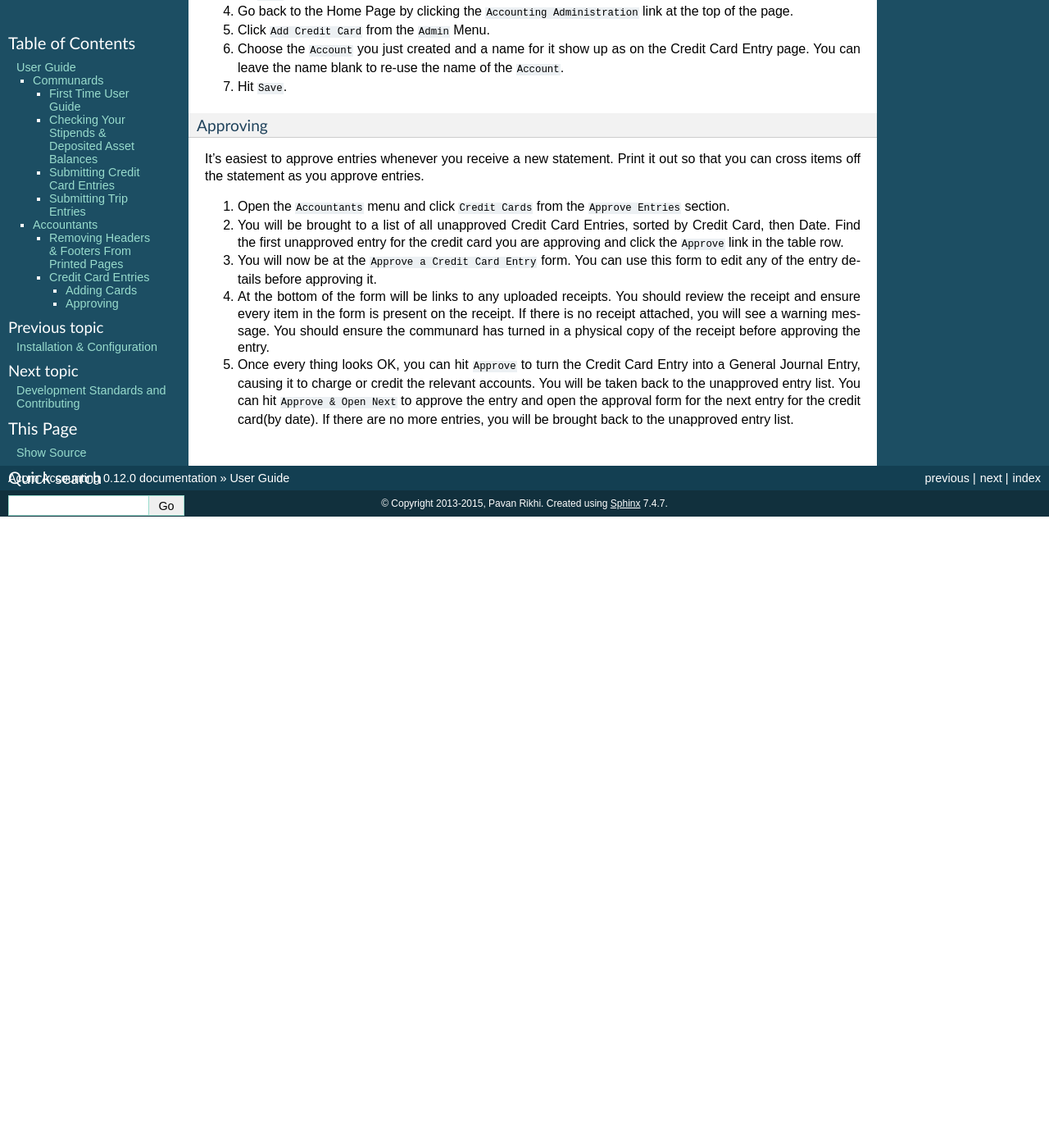
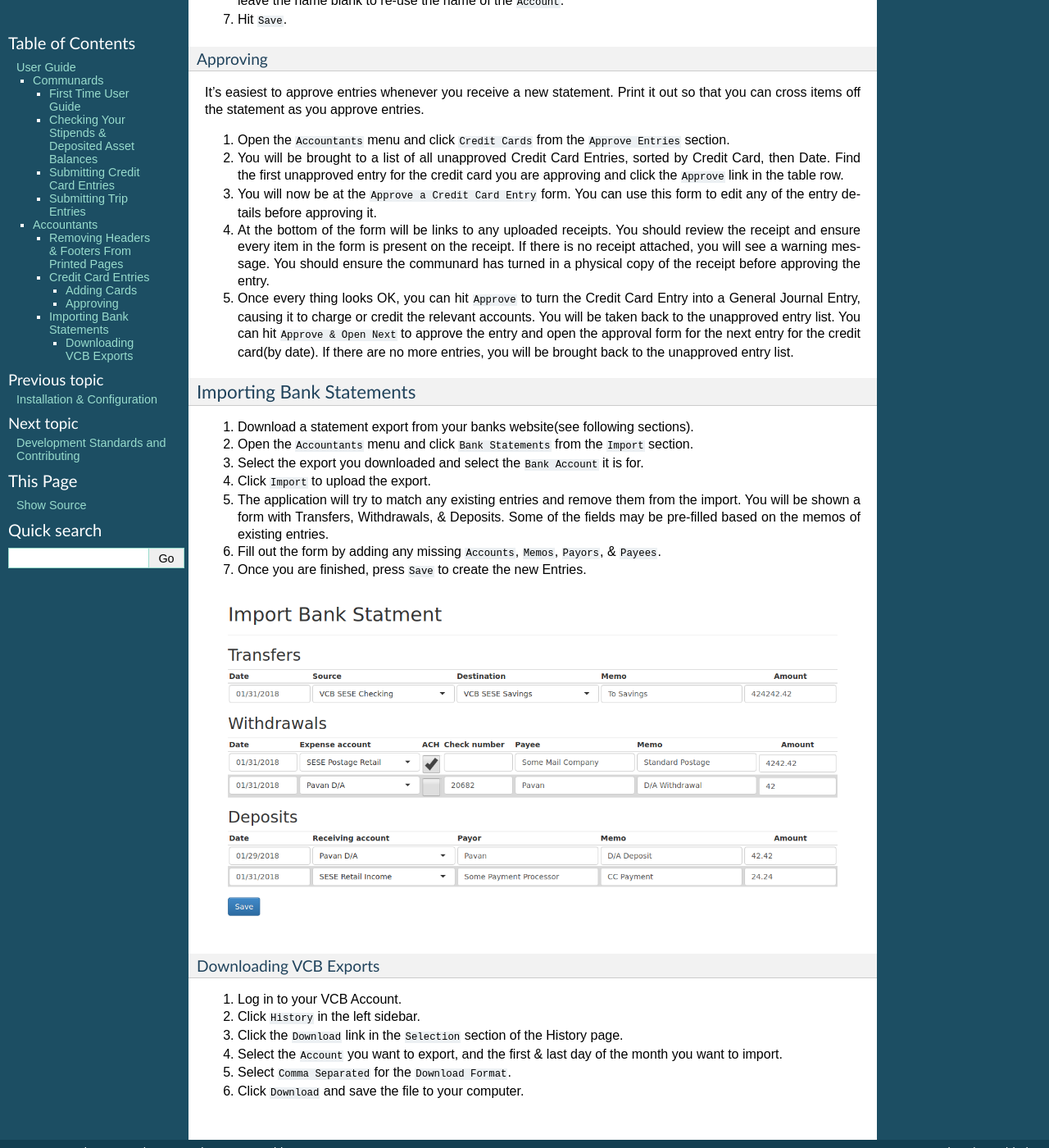
Before and after one commit to prikhi/AcornAccounting, a Sphinx documentation site: the page built from docs/source/userguide.rst, in a window 1280 px wide and 1400 px high, scrolled down 10708 px. Shown: the whole window at 82% size. Built offline with Sphinx 7.4.7, drawn with Linux system fonts in a browser that asks for light colours; formulas are drawn with MathJax 3; before the commit the page ends 11338 px from its top, so only the background shows below that; some of the changed text lies outside the part shown.

Commit message:
Add Importing Bank Statements Section to User Guide

```diff
--- a/docs/source/userguide.rst
+++ b/docs/source/userguide.rst
@@ -351,3 +348,38 @@ out so that you can cross items off the statement as you approve entries.
    can hit ``Approve & Open Next`` to approve the entry and open the approval
    form for the next entry for the credit card(by date). If there are no more
    entries, you will be brought back to the unapproved entry list.
+
+
+Importing Bank Statements
+==========================
+
+#. Download a statement export from your banks website(see following sections).
+#. Open the ``Accountants`` menu and click ``Bank Statements`` from the
+   ``Import`` section.
+#. Select the export you downloaded and select the ``Bank Account`` it is for.
+#. Click ``Import`` to upload the export.
+#. The application will try to match any existing entries and remove them from
+   the import. You will be shown a form with Transfers, Withdrawals, &
+   Deposits. Some of the fields may be pre-filled based on the memos of
+   existing entries.
+#. Fill out the form by adding any missing ``Accounts``, ``Memos``, ``Payors``,
+   & ``Payees``.
+#. Once you are finished, press ``Save`` to create the new Entries.
+
+.. figure:: _images/bank_import_form_completed.png
+    :alt: A Completed Bank Import Form
+    :width: 1200px
+    :align: center
+
+
+Downloading VCB Exports
+^^^^^^^^^^^^^^^^^^^^^^^^
+
+#. Log in to your VCB Account.
+#. Click ``History`` in the left sidebar.
+#. Click the ``Download`` link in the ``Selection`` section of the History
+   page.
+#. Select the ``Account`` you want to export, and the first & last day of the
+   month you want to import.
+#. Select ``Comma Separated`` for the ``Download Format``.
+#. Click ``Download`` and save the file to your computer.
```
Also changed, not shown: other parts of docs/source/userguide.rst (+0 -3 lines), docs/source/_images/bank_import_form_completed.png (added).
